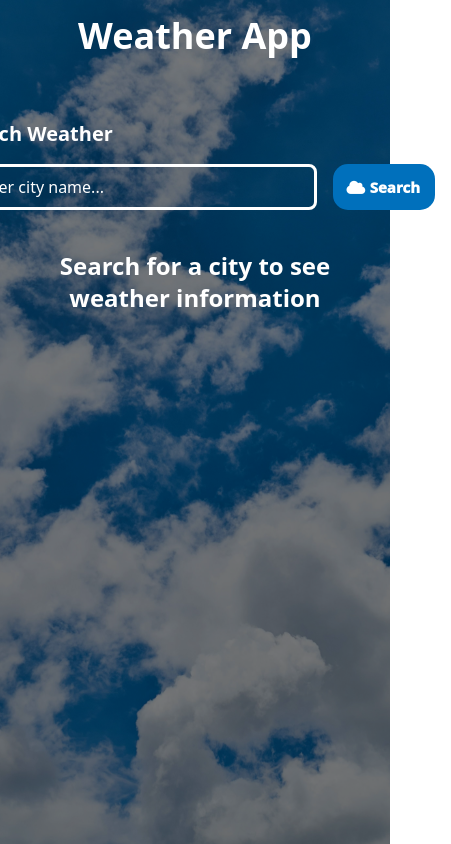
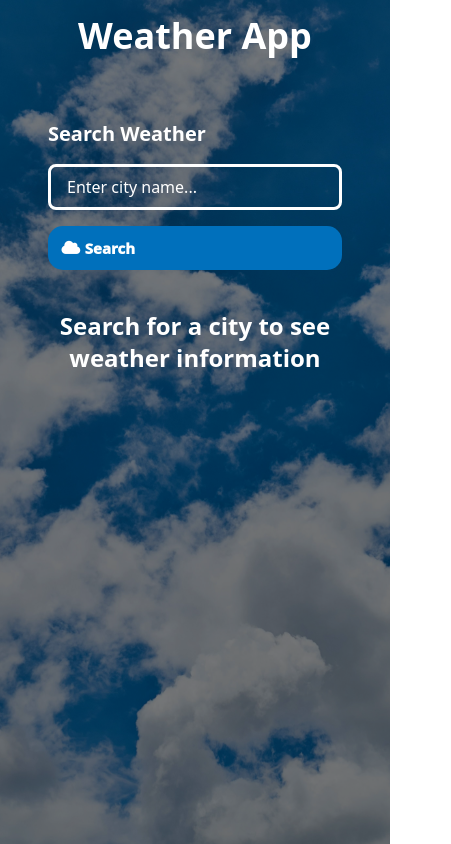
Before and after one commit to Ayoub-fetti/Weather-App, a Vue app: page / in a window 390 px wide. Shown: the whole page, 451 px wide, since content can reach past the window. Built offline with nearby package versions, Linux system fonts and the light colour scheme.

Commit message:
mobile responsive

```diff
--- a/src/views/SearchBar.vue
+++ b/src/views/SearchBar.vue
@@ -33,10 +33,10 @@ const searchWeather = async () => {
 }
 </script>
 <template>
-  <div  class="flex items-center justify-center">
-  <div class="search-container p-4">
-    <h2 class="text-xl text-white font-bold mb-4">Search Weather</h2>
-    <div class="flex gap-4 w-120">
+  <div  class="flex items-center justify-center px-4">
+  <div class="search-container p-4 w-full max-w-md">
+    <h2 class="text-xl text-white font-bold mb-4 text center">Search Weather</h2>
+    <div class="flex flex-col sm:flex-row gap-4 w-full">
       <input
         v-model="searchCity"
         @keyup.enter="searchWeather"
```
